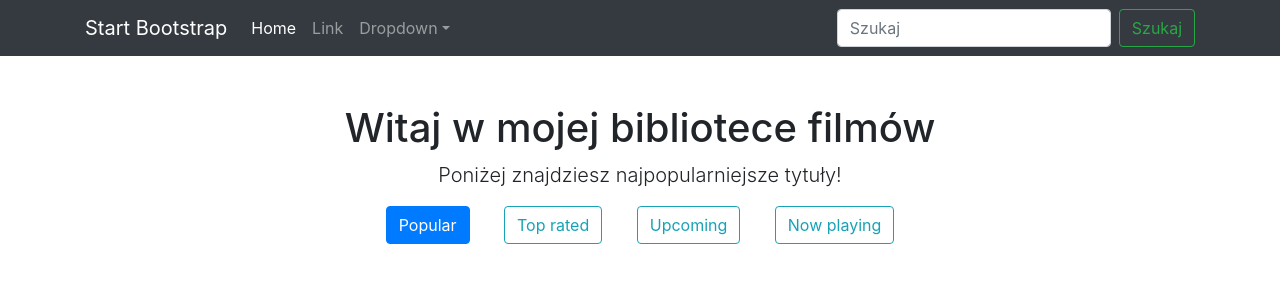
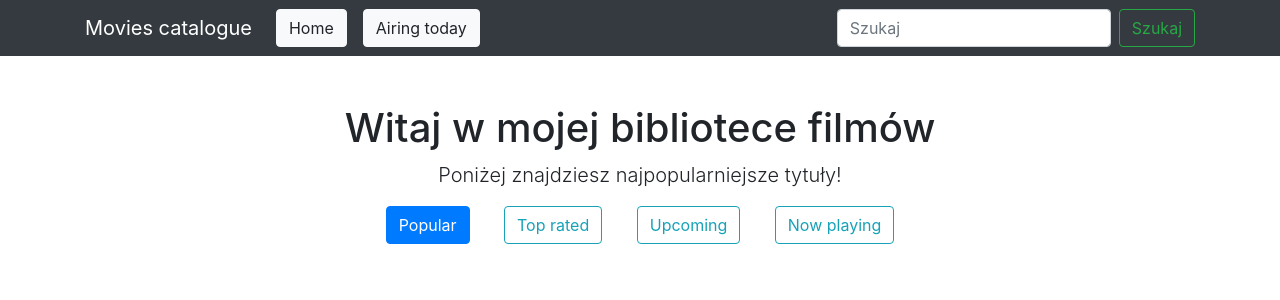
Before and after one commit to Tomasz26/movies_catalogue, a Flask app: page / in a window 1280 px wide. Shown: the top 300 px of the page. Run offline with Flask 3, Linux system fonts and the light colour scheme; data that the repository does not hold is empty; some libraries are stand-ins or nearby versions.

Commit message:
Add airing today func

```diff
--- a/main.py
+++ b/main.py
@@ -3,6 +3,7 @@ import requests
 import json
 import tmdb_client
 import random
+import datetime
 
 app = Flask(__name__)
 movie_list = ['popular', 'top_rated', 'upcoming', 'now_playing']
@@ -38,3 +39,9 @@ def search():
     else:
         searched = []
     return render_template("search.html", searched = searched, search_query = search_query)
+
+@app.route("/today")
+def airtoday():
+    movies = tmdb_client.get_airing_today(8)
+    today = datetime.date.today()
+    return render_template("today.html", movies = movies, today = today)
--- a/templates/index.html
+++ b/templates/index.html
@@ -13,21 +13,12 @@
         <!-- Responsive navbar-->
         <nav class="navbar navbar-expand-lg navbar-dark bg-dark">
             <div class="container">
-                <a class="navbar-brand" href="#">Start Bootstrap</a>
+                <a class="navbar-brand" href="#">Movies catalogue</a>
                 <button class="navbar-toggler" type="button" data-bs-toggle="collapse" data-bs-target="#navbarSupportedContent" aria-controls="navbarSupportedContent" aria-expanded="false" aria-label="Toggle navigation"><span class="navbar-toggler-icon"></span></button>
                 <div class="collapse navbar-collapse" id="navbarSupportedContent">
                     <ul class="navbar-nav ms-auto mb-2 mb-lg-0">
-                        <li class="nav-item"><a class="nav-link active" aria-current="page" href="#">Home</a></li>
-                        <li class="nav-item"><a class="nav-link" href="#">Link</a></li>
-                        <li class="nav-item dropdown">
-                            <a class="nav-link dropdown-toggle" id="navbarDropdown" href="#" role="button" data-bs-toggle="dropdown" aria-expanded="false">Dropdown</a>
-                            <ul class="dropdown-menu dropdown-menu-end" aria-labelledby="navbarDropdown">
-                                <li><a class="dropdown-item" href="#">Action</a></li>
-                                <li><a class="dropdown-item" href="#">Another action</a></li>
-                                <li><hr class="dropdown-divider" /></li>
-                                <li><a class="dropdown-item" href="#">Something else here</a></li>
-                            </ul>
-                        </li>
+                        <a href="{{ url_for('homepage') }}" class="btn btn-light mx-2">Home</a>
+                        <a href="{{ url_for('airtoday') }}" class="btn btn-light mx-2">Airing today</a>
                     </ul>
                 </div>
                 <form class="form-inline" action="/search" method="GET">
--- a/tmdb_client.py
+++ b/tmdb_client.py
@@ -39,3 +39,10 @@ def search(search_query):
     r = requests.get(endpoint, params=params)
     result = r.json()
     return result['results']
+
+def get_airing_today(how_many):
+    #func tht gets series airing today in TV
+    endpoint = f"https://api.themoviedb.org/3/tv/airing_today"
+    r = requests.get(endpoint, params=params)
+    result = r.json()
+    return result['results'][:how_many]
```
Also changed, not shown: templates/today.html (added, +26 -0 lines).
